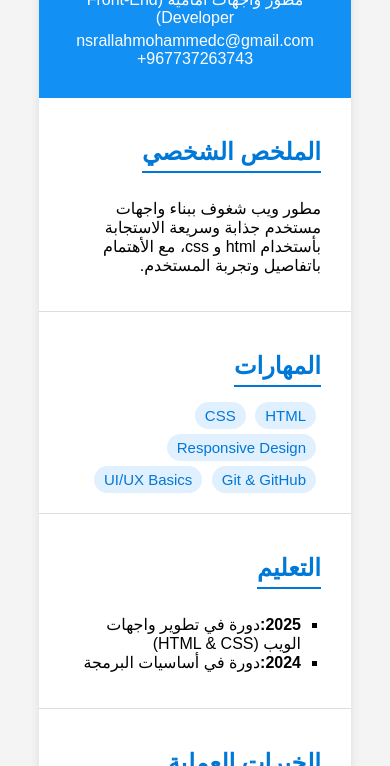
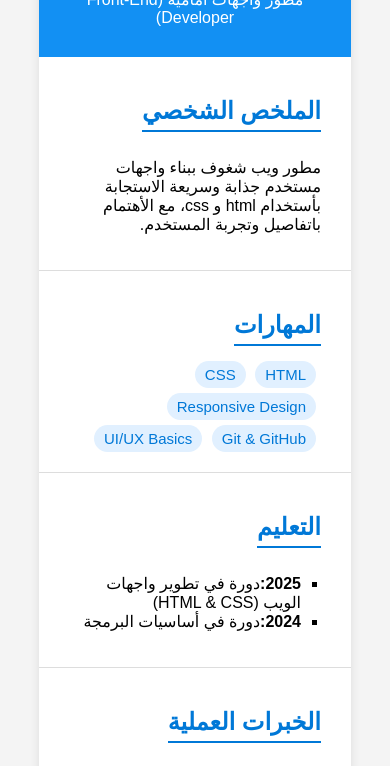
Before and after one commit to nsrallahmohammedc-star/cv, a plain HTML site: page index.html in a window 390 px wide. Shown: the part 108-874 px from the top of the page. Drawn offline with Linux system fonts and the light colour scheme.

Commit message:
Remove contact information from index.html
Removed email and phone number from header.

```diff
--- a/index.html
+++ b/index.html
@@ -12,7 +12,6 @@
     <header>
         <h1>نصرالله محمد</h1>
         <p>مطور واجهات امامية (Front-End Developer)</p>
-        <p>nsrallahmohammedc@gmail.com  +967737263743</p>
     </header>
     <section>
         <h2>الملخص الشخصي </h2>
```
